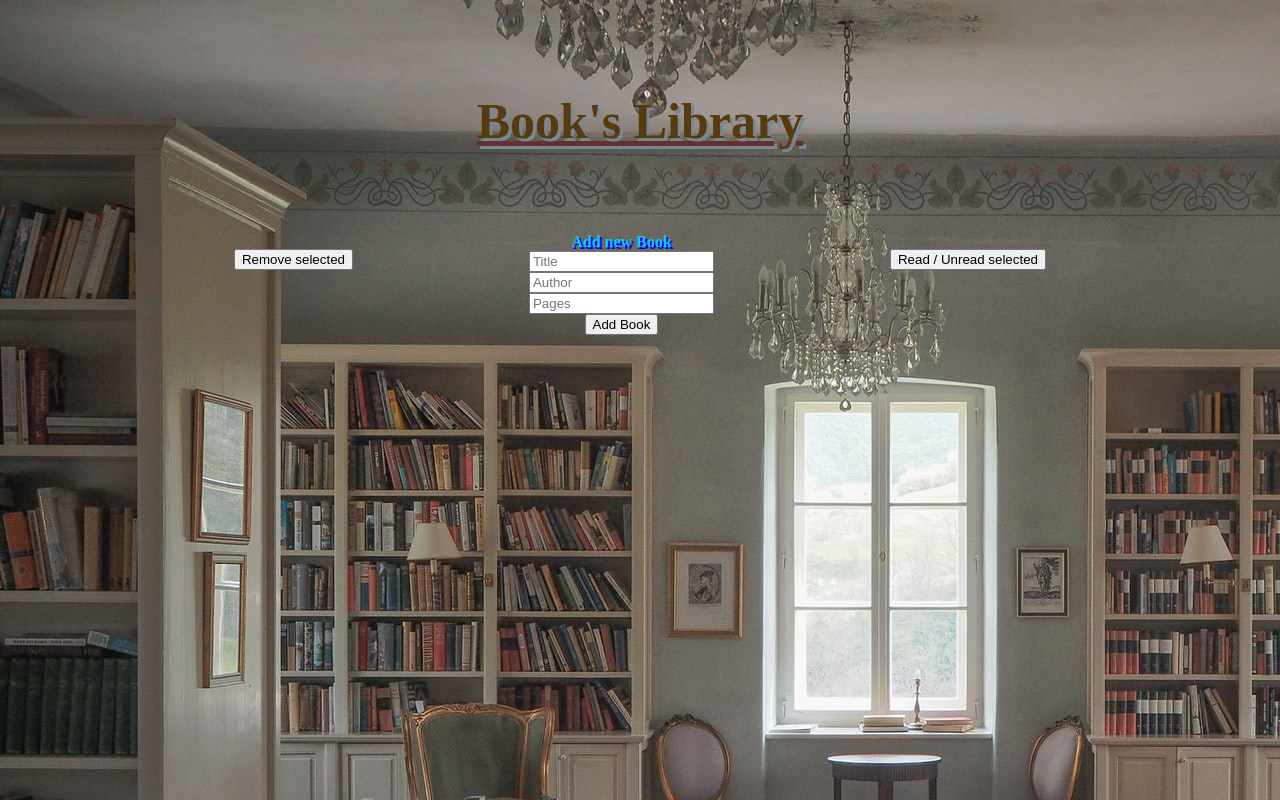
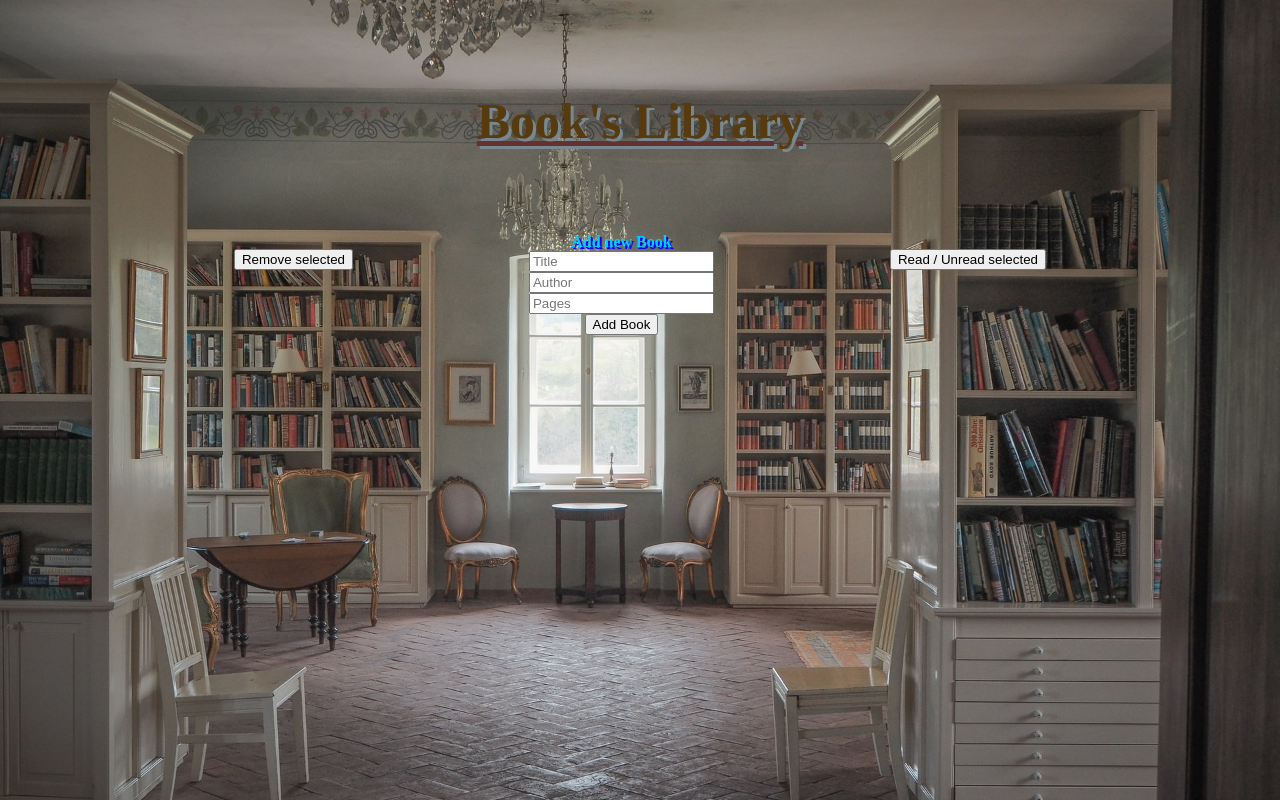
Before and after one commit to Mclilzee/library, a plain HTML site: page index.html in a window 1280 px wide. Drawn offline with Linux system fonts and the light colour scheme.

Commit message:
Change background to fixed

```diff
--- a/style.css
+++ b/style.css
@@ -1,6 +1,8 @@
 html {
   background-image: url(./images/lib.jpg);
-  background-size: auto;
+  background-size: cover;
+  background-repeat: no-repeat;
+  background-attachment: fixed;
 }
 
 body {
```
